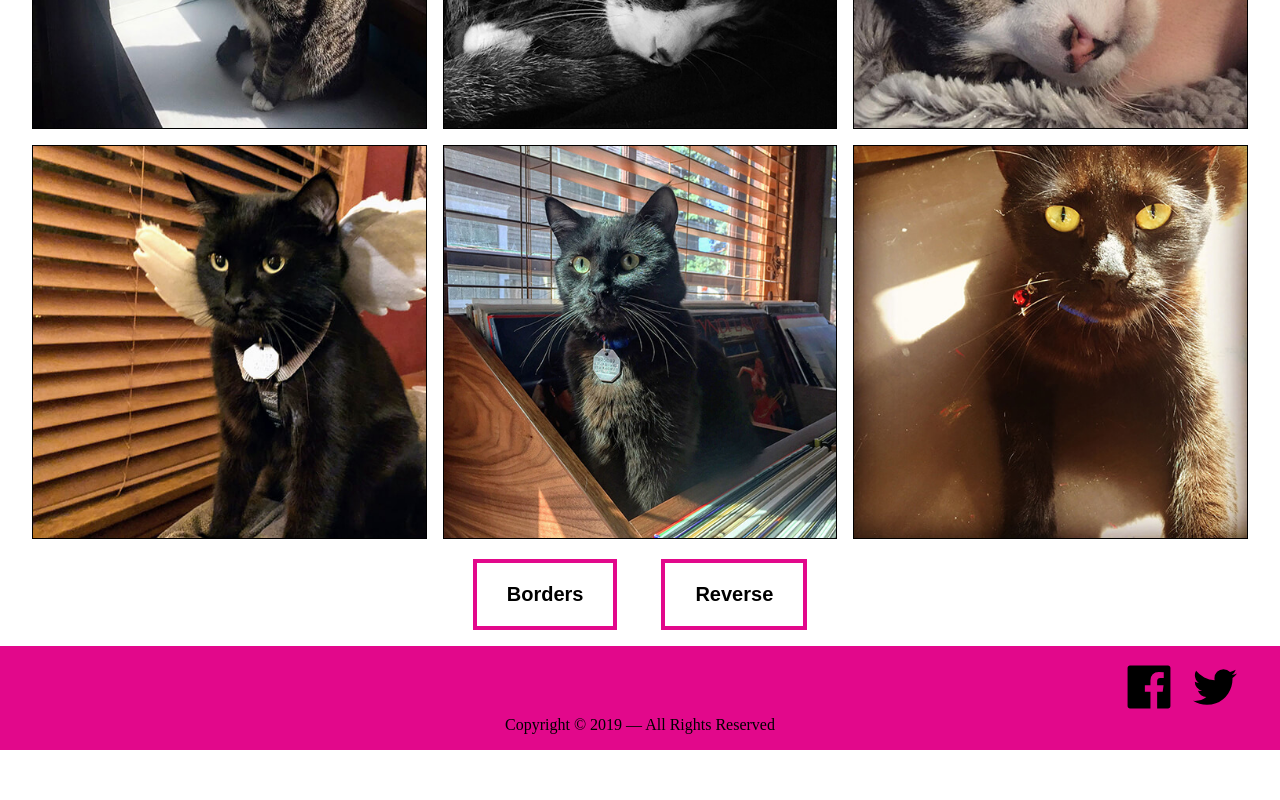
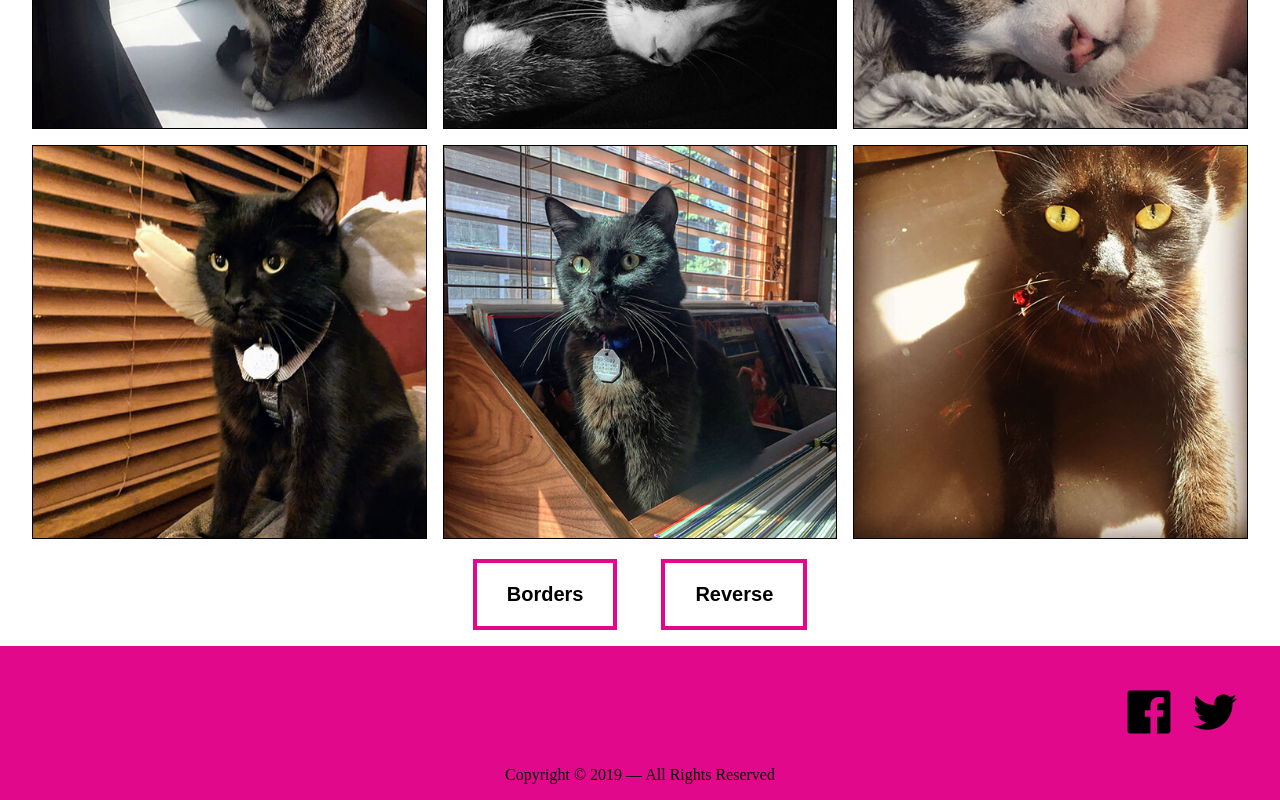
Before and after one commit to qjac/uofm-fed, a website: page index.html in a window 1280 px wide. Shown: the part 442-1242 px from the top of the page. Before the commit the page ends 1192 px from the top, so only its background shows below. Drawn offline with nearby package versions, Linux system fonts and the light colour scheme; files that its build step writes are made by us from their sources.

Commit message:
inline social-icon svgs and apply hover styles

```diff
--- a/index.html
+++ b/index.html
@@ -42,12 +42,12 @@
         <ul class="social">
             <li>
                 <a href="https://google.com/" target="_blank">
-                    <object class="social-icon" type="image/svg+xml" data="images/social-facebook.svg">Facebook</object>
+                    <svg class="social-icon" width="100" height="100" viewBox="0 0 1792 1792" xmlns="http://www.w3.org/2000/svg"><path d="M1579 128q35 0 60 25t25 60v1366q0 35-25 60t-60 25h-391v-595h199l30-232h-229v-148q0-56 23.5-84t91.5-28l122-1v-207q-63-9-178-9-136 0-217.5 80t-81.5 226v171h-200v232h200v595h-735q-35 0-60-25t-25-60v-1366q0-35 25-60t60-25h1366z"/></svg>
                 </a>
             </li>
             <li>
                 <a href="https://google.com" target="_blank">
-                    <object class="social-icon" type="image/svg+xml" data="images/social-twitter.svg">Twitter</object>
+                    <svg class="social-icon" width="100" height="100" viewBox="0 0 1792 1792" xmlns="http://www.w3.org/2000/svg"><path d="M1684 408q-67 98-162 167 1 14 1 42 0 130-38 259.5t-115.5 248.5-184.5 210.5-258 146-323 54.5q-271 0-496-145 35 4 78 4 225 0 401-138-105-2-188-64.5t-114-159.5q33 5 61 5 43 0 85-11-112-23-185.5-111.5t-73.5-205.5v-4q68 38 146 41-66-44-105-115t-39-154q0-88 44-163 121 149 294.5 238.5t371.5 99.5q-8-38-8-74 0-134 94.5-228.5t228.5-94.5q140 0 236 102 109-21 205-78-37 115-142 178 93-10 186-50z"/></svg>
                 </a>
             </li>
         </ul>
--- a/scss/layout/_footer.scss
+++ b/scss/layout/_footer.scss
@@ -23,11 +23,11 @@ footer {
         }
 
         a {
+            height: 100%;
             text-decoration: none;
-            height: 100%;
         }
 
-        .social-icon {
+        svg.social-icon {
             margin: 0 0.5em;
             transition: $hover-transition;
             max-width: 50px;
@@ -35,11 +35,8 @@ footer {
             &:active,
             &:focus,
             &:hover {
-                path {
                     fill: $color-white;
-                }
             }
         }
-
-    }
+    } // end .social styles
 } //end footer styles
```
Also changed, not shown: images/social-facebook.svg (deleted), images/social-twitter.svg (deleted).
